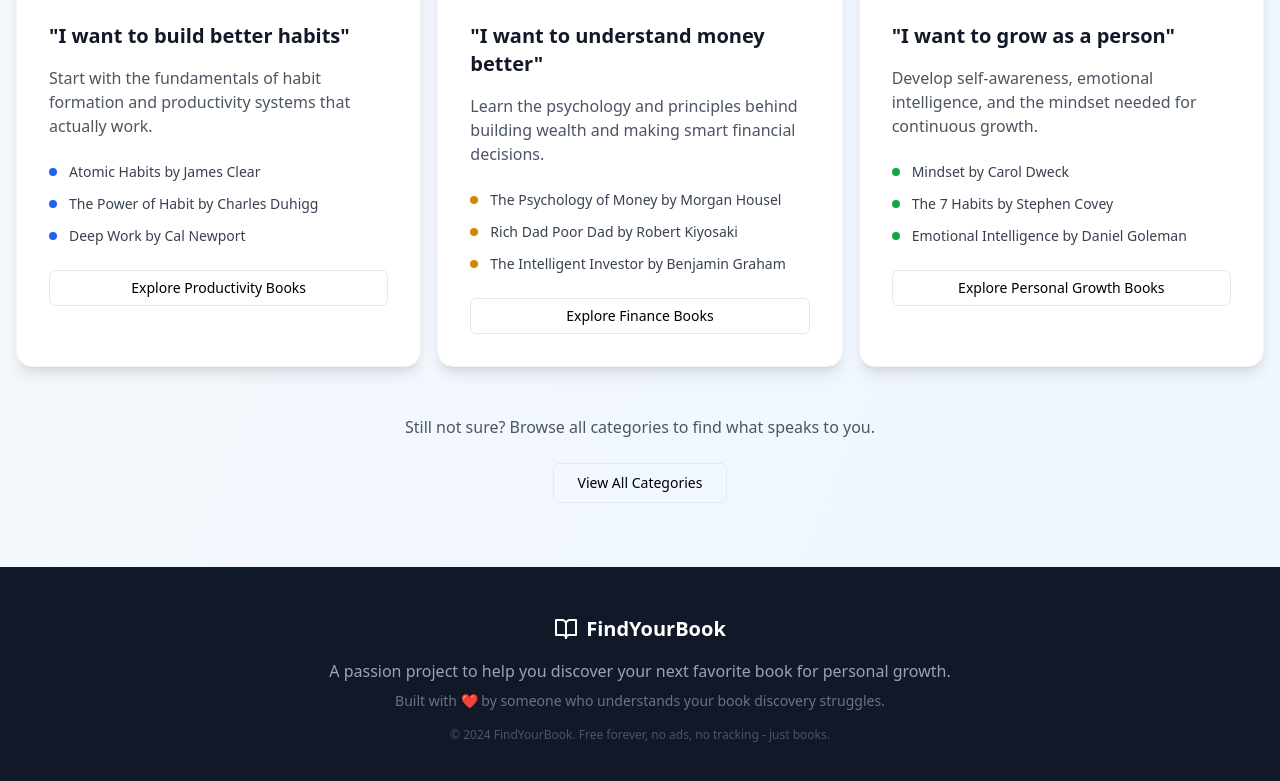
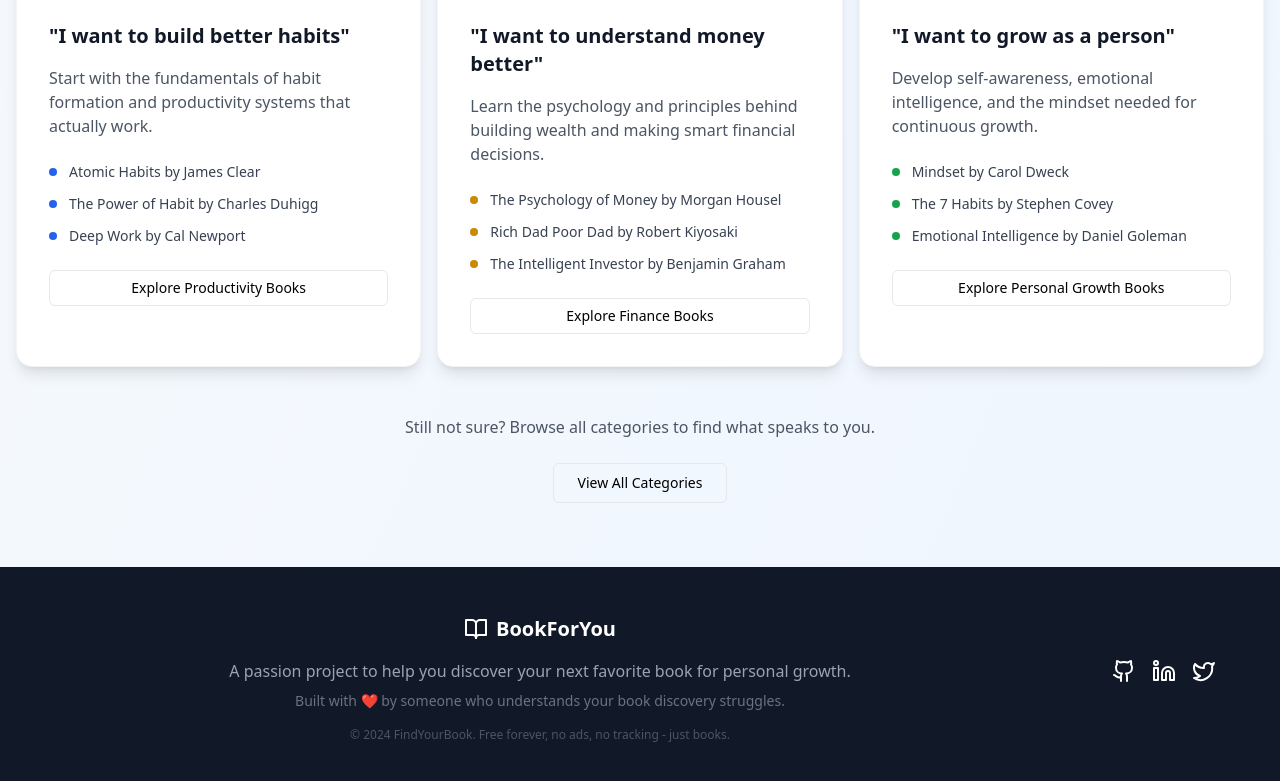
Before and after one commit to devlopersumit/BookPicker, a React (Vite) app: page / in a window 1280 px wide. Shown: the part 2286-3067 px from the top of the page. Built offline with nearby package versions, Linux system fonts and the light colour scheme.

Commit message:
Updated Footer

```diff
--- a/src/Components/Footer.jsx
+++ b/src/Components/Footer.jsx
@@ -1,7 +1,7 @@
 function Footer() {
   return (
     <>
-      <footer class="bg-gray-900 text-white py-12 px-4">
+      <footer class="bg-gray-900 text-white py-12 px-4 flex items-center justify-between">
         <div class="container mx-auto text-center">
           <div class="flex items-center justify-center space-x-2 mb-4">
             <svg
@@ -19,7 +19,7 @@
               <path d="M2 3h6a4 4 0 0 1 4 4v14a3 3 0 0 0-3-3H2z"></path>
               <path d="M22 3h-6a4 4 0 0 0-4 4v14a3 3 0 0 1 3-3h7z"></path>
             </svg>
-            <span class="text-xl font-bold">FindYourBook</span>
+            <span class="text-xl font-bold">BookForYou</span>
           </div>
           <p class="text-gray-400 mb-2">
             A passion project to help you discover your next favorite book for
@@ -33,9 +33,66 @@
             © 2024 FindYourBook. Free forever, no ads, no tracking - just books.
           </p>
         </div>
+
+        <div className="flex gap-4 mx-12 mb-4">
+          <div>
+           <a href="https://github.com/devlopersumit/"> <svg
+              xmlns="http://www.w3.org/2000/svg"
+              width="24"
+              height="24"
+              viewBox="0 0 24 24"
+              fill="none"
+              stroke="currentColor"
+              stroke-width="2"
+              stroke-linecap="round"
+              stroke-linejoin="round"
+              class="lucide lucide-github-icon lucide-github"
+            >
+              <path d="M15 22v-4a4.8 4.8 0 0 0-1-3.5c3 0 6-2 6-5.5.08-1.25-.27-2.48-1-3.5.28-1.15.28-2.35 0-3.5 0 0-1 0-3 1.5-2.64-.5-5.36-.5-8 0C6 2 5 2 5 2c-.3 1.15-.3 2.35 0 3.5A5.403 5.403 0 0 0 4 9c0 3.5 3 5.5 6 5.5-.39.49-.68 1.05-.85 1.65-.17.6-.22 1.23-.15 1.85v4" />
+              <path d="M9 18c-4.51 2-5-2-7-2" />
+            </svg></a>
+          </div>
+
+          <div>
+            <a href=" https://www.linkedin.com/in/sumit-jha?utm_source=share&utm_campaign=share_via&utm_content=profile&utm_medium=android_app
+"><svg
+              xmlns="http://www.w3.org/2000/svg"
+              width="24"
+              height="24"
+              viewBox="0 0 24 24"
+              fill="none"
+              stroke="currentColor"
+              stroke-width="2"
+              stroke-linecap="round"
+              stroke-linejoin="round"
+              class="lucide lucide-linkedin-icon lucide-linkedin"
+            >
+              <path d="M16 8a6 6 0 0 1 6 6v7h-4v-7a2 2 0 0 0-2-2 2 2 0 0 0-2 2v7h-4v-7a6 6 0 0 1 6-6z" />
+              <rect width="4" height="12" x="2" y="9" />
+              <circle cx="4" cy="4" r="2" />
+            </svg></a>
+          </div>
+
+          <div>
+            <a href=" https://x.com/_sumitjha_?t=4nSWLPjfWOEhS06PoX9-Lg&s=09"><svg
+              xmlns="http://www.w3.org/2000/svg"
+              width="24"
+              height="24"
+              viewBox="0 0 24 24"
+              fill="none"
+              stroke="currentColor"
+              stroke-width="2"
+              stroke-linecap="round"
+              stroke-linejoin="round"
+              class="lucide lucide-twitter-icon lucide-twitter"
+            >
+              <path d="M22 4s-.7 2.1-2 3.4c1.6 10-9.4 17.3-18 11.6 2.2.1 4.4-.6 6-2C3 15.5.5 9.6 3 5c2.2 2.6 5.6 4.1 9 4-.9-4.2 4-6.6 7-3.8 1.1 0 3-1.2 3-1.2z" />
+            </svg></a>
+          </div>
+        </div>
       </footer>
     </>
   );
 }
 
-export default Footer
+export default Footer;
```
